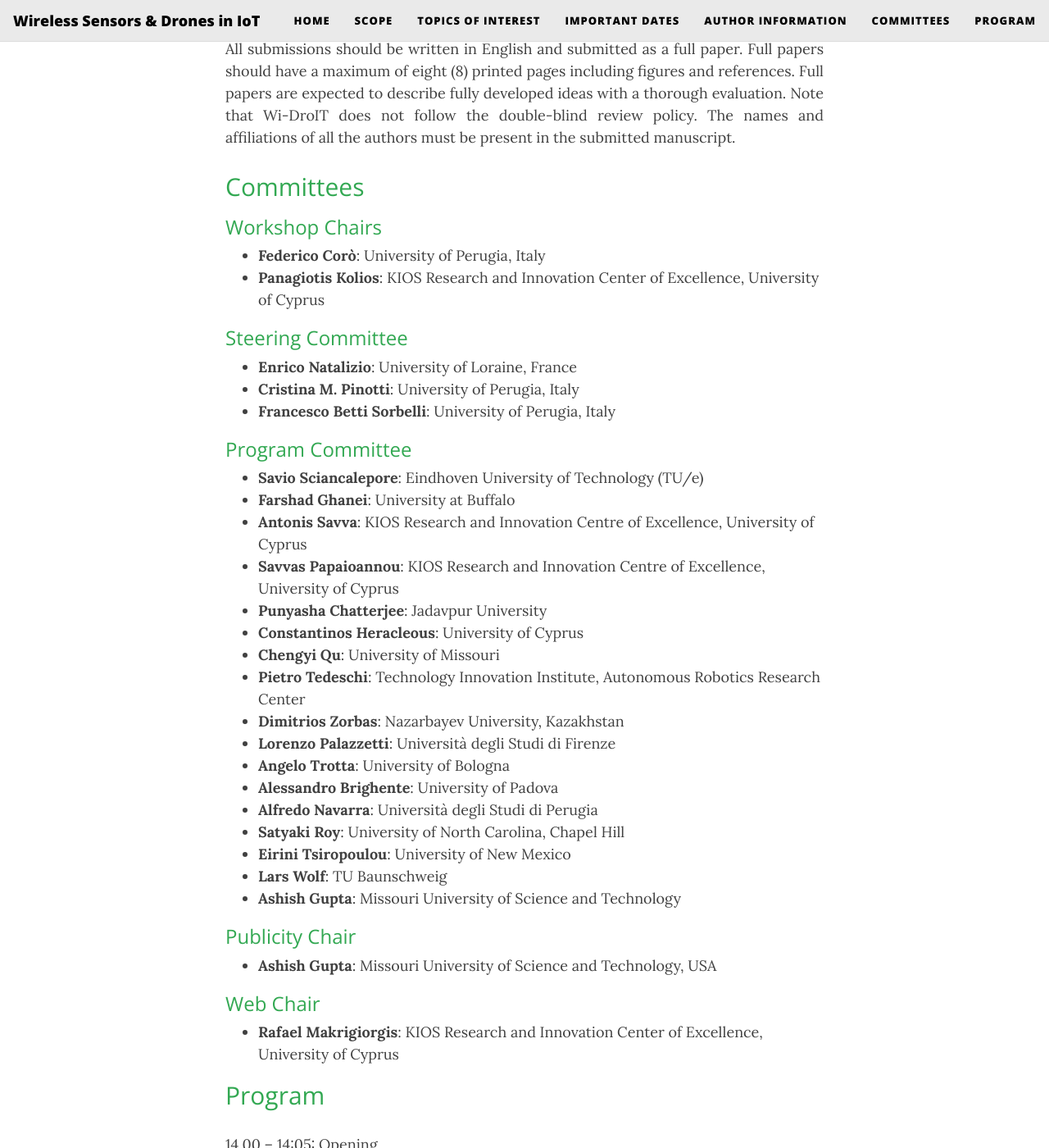
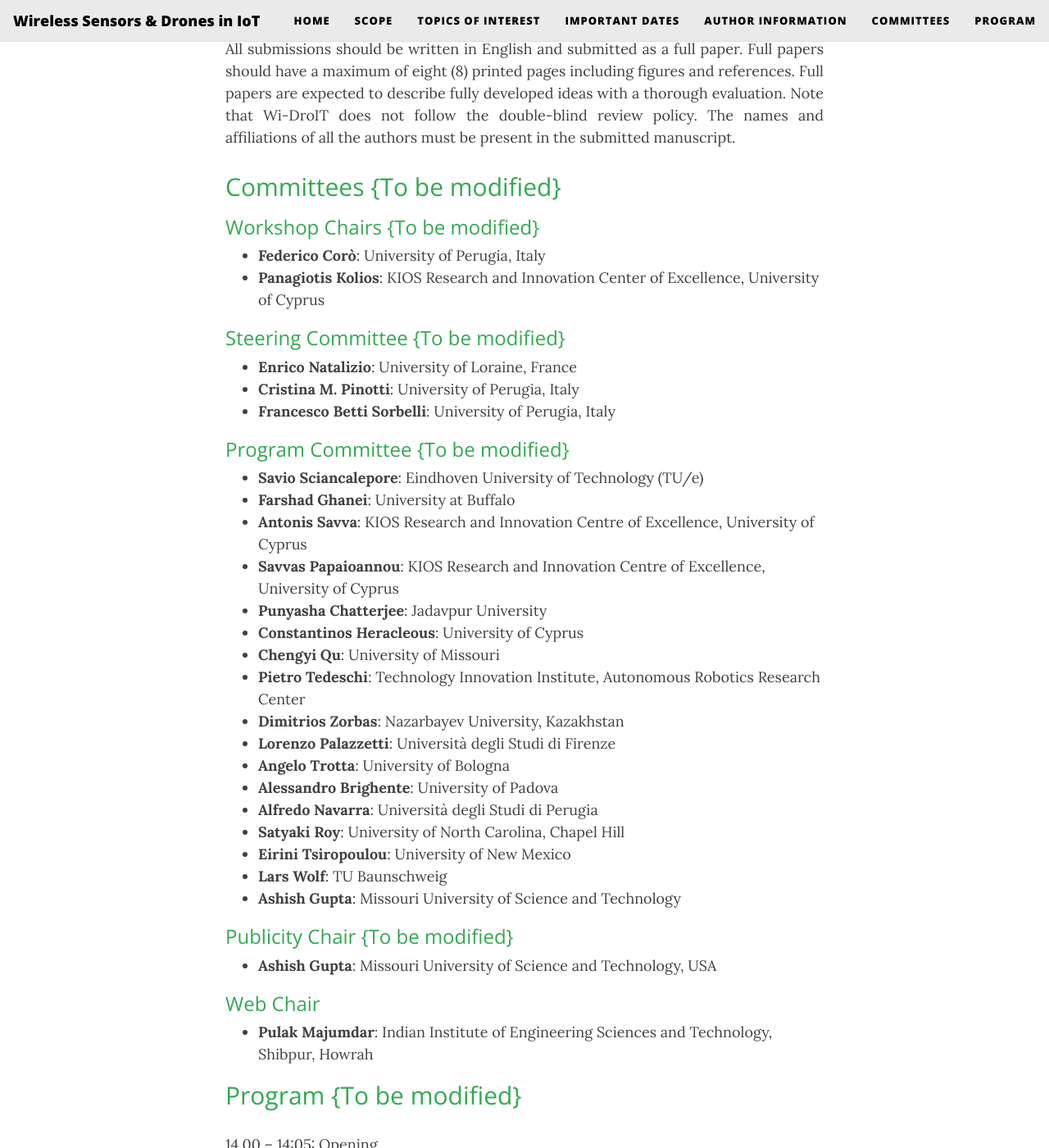
Before and after one commit to widroit2024/widroit2024.github.io, a Jekyll site: the page built from index.md, in a window 1280 px wide and 1400 px high, scrolled down 2491 px. Shown: the whole window at 82% size. Built offline with Jekyll 4.4.1, drawn with Linux system fonts in a browser that asks for light colours; nearby versions of some CDN libraries; some of the changed text lies outside the part shown.

```diff
--- a/index.md
+++ b/index.md
@@ -39,7 +39,7 @@ For this workshop, we seek papers that combine the design of algorithms and test
 {: style="text-align: justify"}
 
 
-## Topics of Interest
+## Topics of Interest {To be modified}
 {: style="color:#32a852"}
 
 - Autonomous sensing via UAVs
@@ -90,21 +90,21 @@ Note that Wi-DroIT does not follow the double-blind review policy. The names and
 {: style="text-align: justify"}
 
 
-## Committees
+## Committees {To be modified}
 {: style="color:#32a852"}
 
-### Workshop Chairs
+### Workshop Chairs {To be modified}
 {: style="color:#32a852"}
 - **Federico Corò**: University of Perugia, Italy
 - **Panagiotis Kolios**: KIOS Research and Innovation Center of Excellence, University of Cyprus
 
-### Steering Committee
+### Steering Committee {To be modified}
 {: style="color:#32a852"}
 - **Enrico Natalizio**: University of Loraine, France
 - **Cristina M. Pinotti**: University of Perugia, Italy
 - **Francesco Betti Sorbelli**: University of Perugia, Italy
 
-### Program Committee
+### Program Committee {To be modified}
 {: style="color:#32a852"}
 - **Savio Sciancalepore**: Eindhoven University of Technology (TU/e)
 - **Farshad Ghanei**: University at Buffalo
@@ -124,15 +124,15 @@ Note that Wi-DroIT does not follow the double-blind review policy. The names and
 - **Lars Wolf**: TU Baunschweig
 - **Ashish Gupta**: Missouri University of Science and Technology
 
-### Publicity Chair
+### Publicity Chair {To be modified}
 {: style="color:#32a852"}
 - **Ashish Gupta**: Missouri University of Science and Technology, USA
 
 ### Web Chair
 {: style="color:#32a852"}
-- **Rafael Makrigiorgis**: KIOS Research and Innovation Center of Excellence, University of Cyprus
+- **Pulak Majumdar**: Indian Institute of Engineering Sciences and Technology, Shibpur, Howrah
 
-## Program
+## Program {To be modified}
 {: style="color:#32a852"}
 14.00 – 14:05: Opening
 
```
Also changed, not shown: other parts of index.md (+9 -8 lines).
